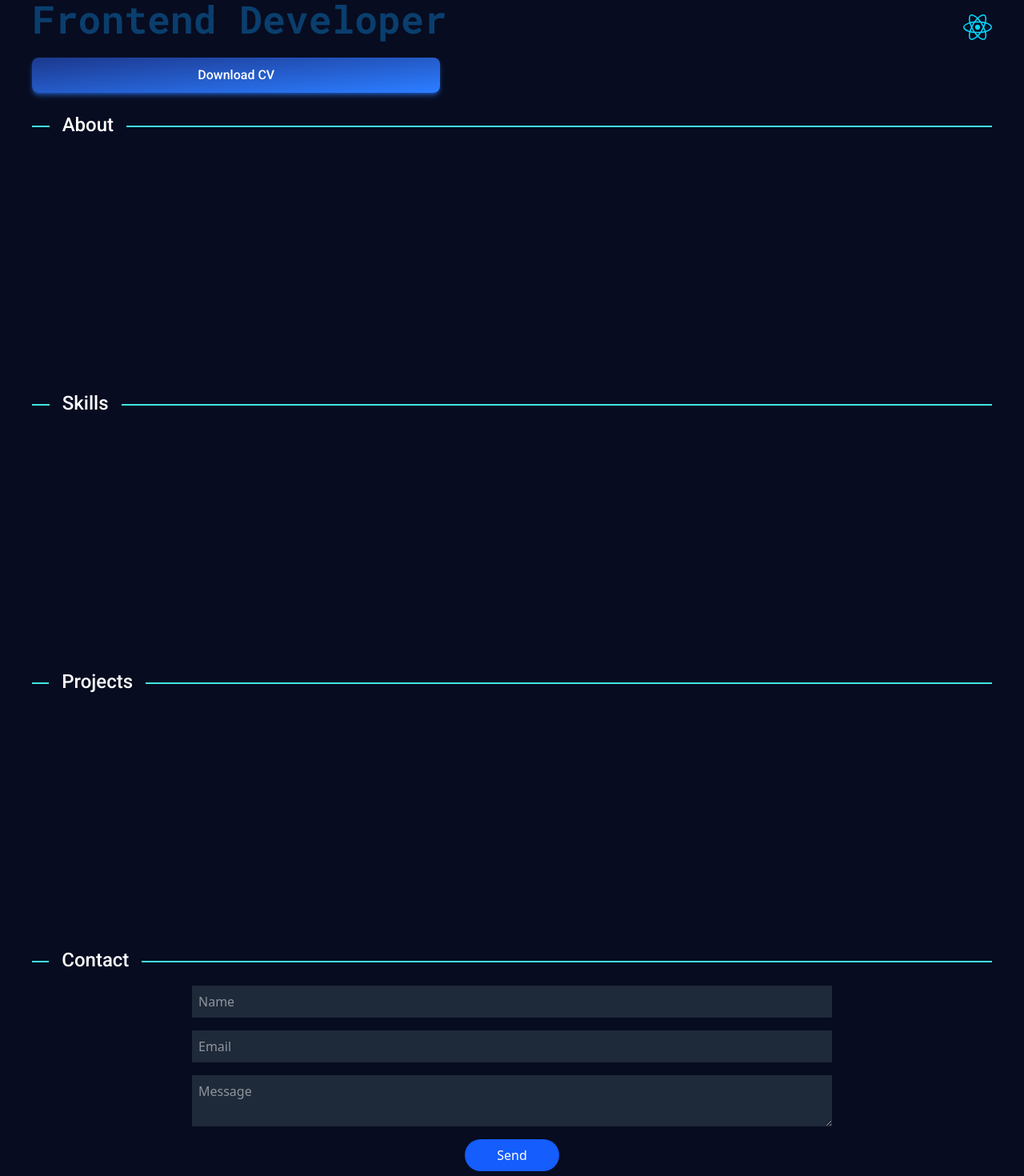
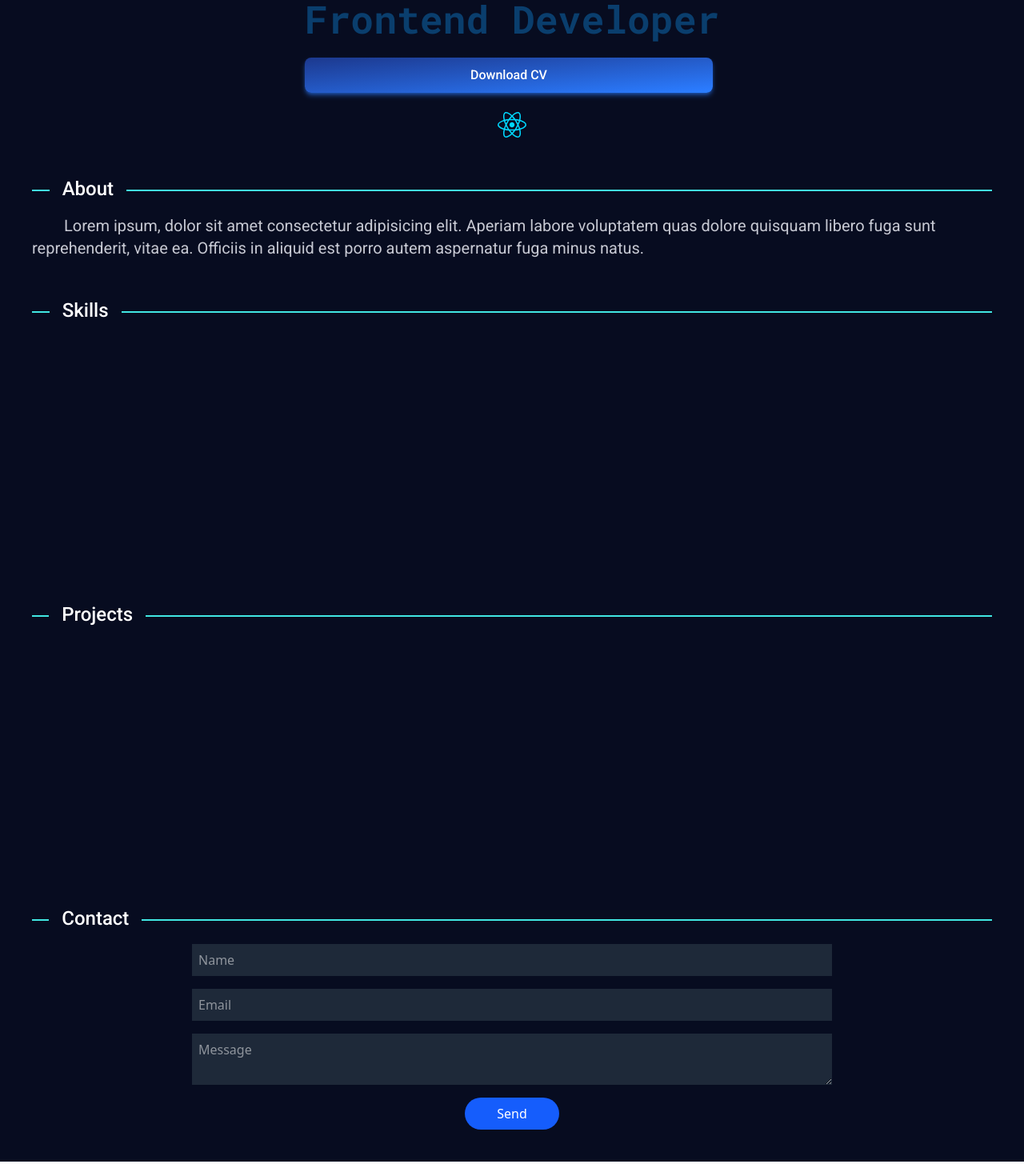
Before and after one commit to AlexBatistta/portfolio, a React (Vite) app: page / in a window 1280 px wide. Shown: the part 140-1610 px from the top of the page at 80% size. Built offline with nearby package versions, Linux system fonts and the light colour scheme.

Commit message:
header styles

```diff
--- a/src/components/About.jsx
+++ b/src/components/About.jsx
@@ -3,8 +3,14 @@ import { SectionTitle } from './SectionTitle';
 
 export const About = () => {
 	return (
-		<section id='about' className='section subtitle mb-[300px]'>
+		<section id='about' className='section'>
 			<SectionTitle section='about' />
+			<p className='paraph'>
+				Lorem ipsum, dolor sit amet consectetur adipisicing elit. Aperiam
+				labore voluptatem quas dolore quisquam libero fuga sunt
+				reprehenderit, vitae ea. Officiis in aliquid est porro autem
+				aspernatur fuga minus natus.
+			</p>
 		</section>
 	);
 };
--- a/src/components/Contact.jsx
+++ b/src/components/Contact.jsx
@@ -29,7 +29,7 @@ export const Contact = () => {
 	};
 
 	return (
-		<section id='contact' className='section flex-col mb-[300px] gap-4'>
+		<section id='contact' className='section'>
 			<SectionTitle section='contact' />
 			<form
 				className='flex flex-col items-center justify-center w-full gap-4'
--- a/src/components/Header.jsx
+++ b/src/components/Header.jsx
@@ -9,10 +9,7 @@ import {
 export const Header = () => {
 	const [showMenu, setShowMenu] = useState(false);
 	return (
-		<header
-			id='header'
-			className='section z-50 bg-blue-900 fixed top-0 left-0'
-		>
+		<header id='header' className='header'>
 			<LogoBtn />
 
 			<DesktopMenu />
--- a/src/components/HeaderComponents.jsx
+++ b/src/components/HeaderComponents.jsx
@@ -40,7 +40,7 @@ export const DesktopMenu = () => {
 						<li key={item.id}>
 							<button
 								onClick={() => handleScroll(item.url)}
-								className='paraph nav-link cursor-pointer'
+								className='nav-link nav-button'
 							>
 								{item.title}
 							</button>
@@ -123,7 +123,7 @@ export const MobileSidebar = ({ setShowMenu, showMenu }) => {
 												handleScroll(item.url);
 												setShowMenu(!showMenu);
 											}}
-											className='paraph nav-link cursor-pointer'
+											className='nav-link nav-button'
 										>
 											{item.title}
 										</button>
@@ -131,7 +131,7 @@ export const MobileSidebar = ({ setShowMenu, showMenu }) => {
 								);
 							})}
 						</ul>
-						<ButtonsContainer className={'flex justify-center mt-6'} />
+						<ButtonsContainer className={'flex justify-center mt-15'} />
 					</nav>
 				</motion.div>
 			)}
--- a/src/index.css
+++ b/src/index.css
@@ -26,12 +26,18 @@
 		@apply text-white text-base bg-gradient-to-br from-blue-900 to-blue-500 hover:bg-gradient-to-bl font-medium rounded-lg px-5 py-2.5 text-center me-2 mb-2 shadow-md shadow-blue-500/50 font-roboto;
 	}
 	.paraph {
-		@apply text-base font-roboto text-tertiary;
+		@apply text-xl font-roboto text-tertiary indent-10;
+	}
+	.nav-button {
+		@apply text-base font-roboto text-tertiary whitespace-nowrap cursor-pointer;
 	}
 	.nav-link {
 		@apply relative after:content-[''] after:absolute after:w-full after:h-[2px] after:bg-secondary after:top-7 after:left-0 after:scale-x-0 after:origin-center after:transition-transform after:duration-300 after:rounded-full hover:after:scale-x-100;
 	}
 	.section {
-		@apply flex justify-between items-center w-full px-10 py-2;
+		@apply flex flex-col justify-between items-center w-full px-10 pt-2 pb-10 gap-4;
+	}
+	.header {
+		@apply flex  items-center justify-between w-full px-10 py-2 z-50 bg-blue-900 fixed top-0 left-0;
 	}
 }
```
